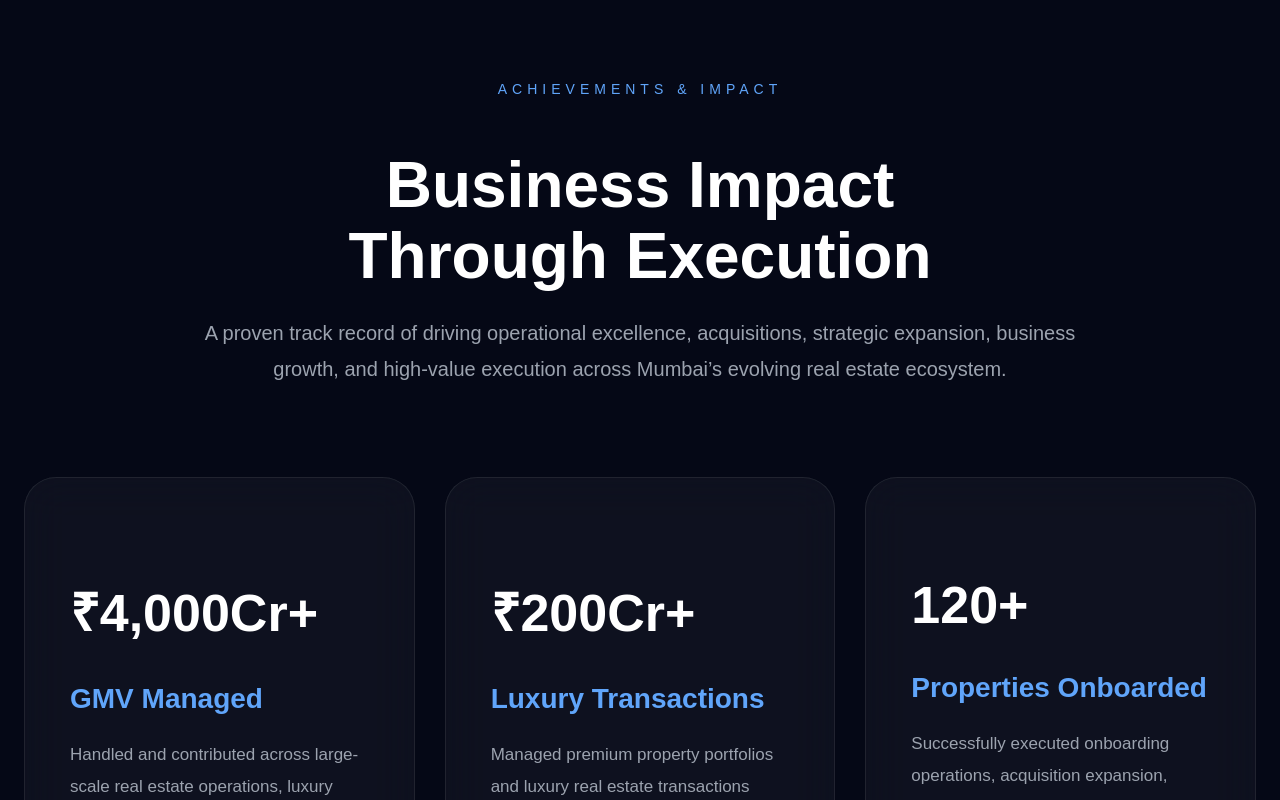
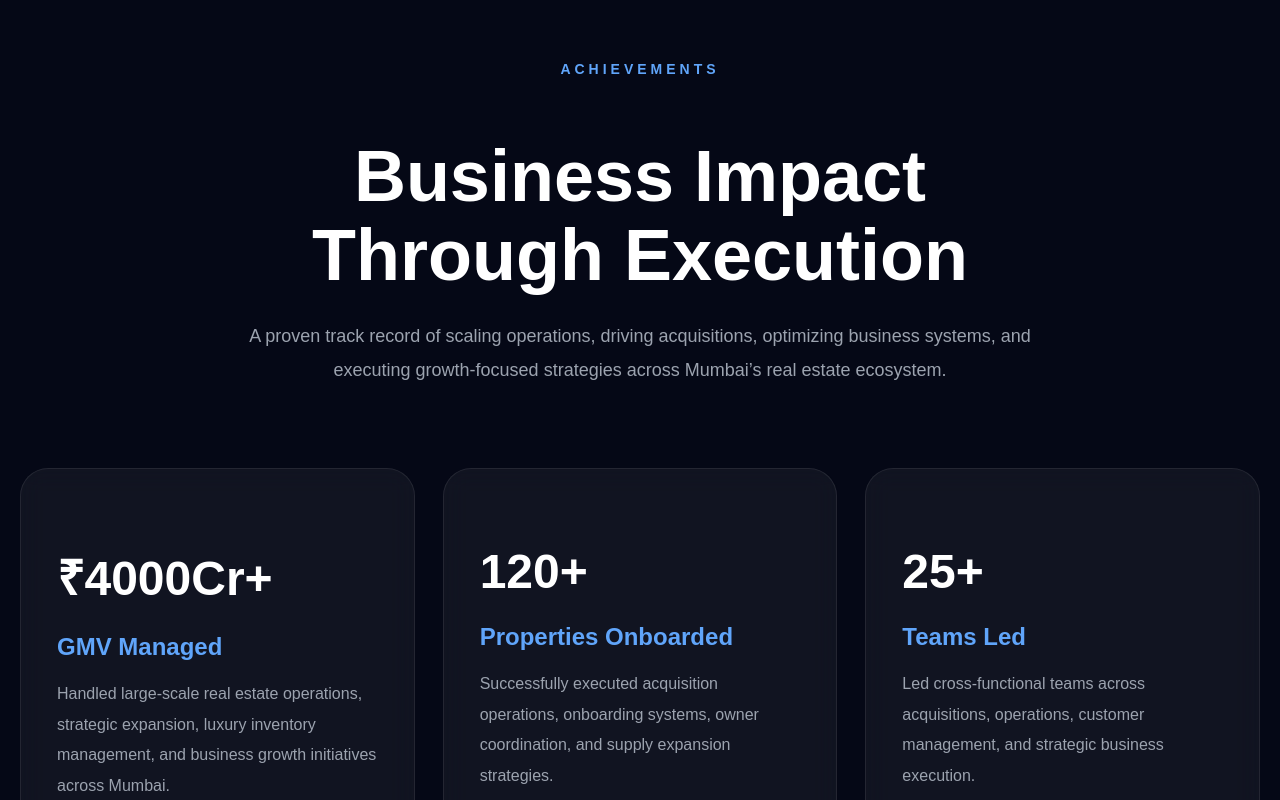
Before and after one commit to shivamgupta95/shivam-portfolio, a Next.js app: page / in a window 1280 px wide. Shown: the part 4340-5140 px from the top of the page. Built offline with nearby package versions, Linux system fonts and the light colour scheme.

Commit message:
premium achievement cards

```diff
--- a/components/Achievements.tsx
+++ b/components/Achievements.tsx
@@ -1,48 +1,50 @@
+"use client";
+
 export default function Achievements() {
 
   const achievements = [
 
     {
-      number: "₹4,000Cr+",
+      number: "₹4000Cr+",
       title: "GMV Managed",
       description:
-        "Handled and contributed across large-scale real estate operations, luxury inventory management, acquisitions, and strategic business expansion initiatives across Mumbai."
+        "Handled large-scale real estate operations, strategic expansion, luxury inventory management, and business growth initiatives across Mumbai."
+    },
+
+    {
+      number: "120+",
+      title: "Properties Onboarded",
+      description:
+        "Successfully executed acquisition operations, onboarding systems, owner coordination, and supply expansion strategies."
+    },
+
+    {
+      number: "25+",
+      title: "Teams Led",
+      description:
+        "Led cross-functional teams across acquisitions, operations, customer management, and strategic business execution."
+    },
+
+    {
+      number: "95%+",
+      title: "Occupancy Optimization",
+      description:
+        "Improved occupancy rates, operational efficiency, and profitability through execution-focused management strategies."
     },
 
     {
       number: "₹200Cr+",
       title: "Luxury Transactions",
       description:
-        "Managed premium property portfolios and luxury real estate transactions involving high-net-worth individuals, investors, and premium residential assets."
-    },
-
-    {
-      number: "120+",
-      title: "Properties Onboarded",
-      description:
-        "Successfully executed onboarding operations, acquisition expansion, owner coordination, and supply growth strategies across multiple real estate verticals."
-    },
-
-    {
-      number: "25+",
-      title: "Teams Led",
-      description:
-        "Led cross-functional teams across operations, acquisitions, onboarding, customer management, strategic execution, and expansion-focused initiatives."
-    },
-
-    {
-      number: "95%+",
-      title: "Occupancy Optimization",
-      description:
-        "Contributed toward occupancy optimization strategies, operational efficiency improvements, and enhanced business profitability across managed assets."
+        "Managed premium real estate portfolios and high-value luxury property transactions across Mumbai."
     },
 
     {
       number: "9+ Years",
       title: "Industry Experience",
       description:
-        "Built strong expertise across operations leadership, strategic acquisitions, luxury sales, business development, and revenue-focused real estate execution."
-    }
+        "Built expertise across operations leadership, business growth, acquisitions, and execution-driven expansion."
+    },
 
   ];
 
@@ -50,43 +52,44 @@ export default function Achievements() {
 
     <section
       style={{
-        padding: "140px 24px",
-        position: "relative"
+        padding: "120px 20px",
+        position: "relative",
       }}
     >
 
       <div
         style={{
-          maxWidth: "1400px",
-          margin: "0 auto"
+          maxWidth: "1300px",
+          margin: "0 auto",
         }}
       >
 
-        {/* HEADING */}
+        {/* TOP */}
         <div
           style={{
             textAlign: "center",
-            marginBottom: "90px"
+            marginBottom: "80px",
           }}
         >
 
           <p
             style={{
               color: "#60A5FA",
-              letterSpacing: "5px",
+              letterSpacing: "4px",
               textTransform: "uppercase",
+              marginBottom: "18px",
               fontSize: "14px",
-              marginBottom: "20px"
+              fontWeight: "600",
             }}
           >
-            Achievements & Impact
+            Achievements
           </p>
 
           <h2
             style={{
-              fontSize: "clamp(42px,5vw,72px)",
+              fontSize: "clamp(42px,7vw,72px)",
               lineHeight: "1.1",
-              marginBottom: "24px"
+              marginBottom: "24px",
             }}
           >
             Business Impact
@@ -97,15 +100,16 @@ export default function Achievements() {
           <p
             style={{
               color: "#9CA3AF",
-              fontSize: "20px",
-              lineHeight: "1.8",
-              maxWidth: "900px",
-              margin: "0 auto"
+              maxWidth: "850px",
+              margin: "0 auto",
+              lineHeight: "1.9",
+              fontSize: "18px",
             }}
           >
-            A proven track record of driving operational excellence,
-            acquisitions, strategic expansion, business growth,
-            and high-value execution across Mumbai’s evolving real estate ecosystem.
+            A proven track record of scaling operations,
+            driving acquisitions, optimizing business systems,
+            and executing growth-focused strategies across
+            Mumbai’s real estate ecosystem.
           </p>
 
         </div>
@@ -114,8 +118,8 @@ export default function Achievements() {
         <div
           style={{
             display: "grid",
-            gridTemplateColumns: "repeat(auto-fit,minmax(340px,1fr))",
-            gap: "30px"
+            gridTemplateColumns: "repeat(auto-fit,minmax(320px,1fr))",
+            gap: "28px",
           }}
         >
 
@@ -123,41 +127,58 @@ export default function Achievements() {
 
             <div
               key={index}
+
               style={{
-                background: "rgba(255,255,255,0.04)",
+                background: "rgba(255,255,255,0.05)",
                 border: "1px solid rgba(255,255,255,0.08)",
-                borderRadius: "32px",
-                padding: "45px",
-                backdropFilter: "blur(20px)",
-                transition: "0.4s"
+                borderRadius: "28px",
+                padding: "36px",
+                backdropFilter: "blur(12px)",
+                transition: "0.35s",
+                cursor: "pointer",
+              }}
+
+              onMouseEnter={(e) => {
+                e.currentTarget.style.transform = "translateY(-10px)";
+                e.currentTarget.style.border =
+                  "1px solid rgba(96,165,250,0.4)";
+                e.currentTarget.style.boxShadow =
+                  "0 0 30px rgba(37,99,235,0.18)";
+              }}
+
+              onMouseLeave={(e) => {
+                e.currentTarget.style.transform = "translateY(0px)";
+                e.currentTarget.style.border =
+                  "1px solid rgba(255,255,255,0.08)";
+                e.currentTarget.style.boxShadow = "none";
               }}
             >
 
-              <h3
+              <h2
                 style={{
-                  fontSize: "52px",
-                  marginBottom: "20px",
-                  color: "white"
+                  fontSize: "48px",
+                  marginBottom: "18px",
+                  color: "white",
                 }}
               >
                 {item.number}
-              </h3>
+              </h2>
 
-              <h4
+              <h3
                 style={{
-                  fontSize: "28px",
-                  marginBottom: "24px",
-                  color: "#60A5FA"
+                  color: "#60A5FA",
+                  marginBottom: "18px",
+                  fontSize: "24px",
                 }}
               >
                 {item.title}
-              </h4>
+              </h3>
 
               <p
                 style={{
                   color: "#9CA3AF",
                   lineHeight: "1.9",
-                  fontSize: "17px"
+                  fontSize: "16px",
                 }}
               >
                 {item.description}
```
